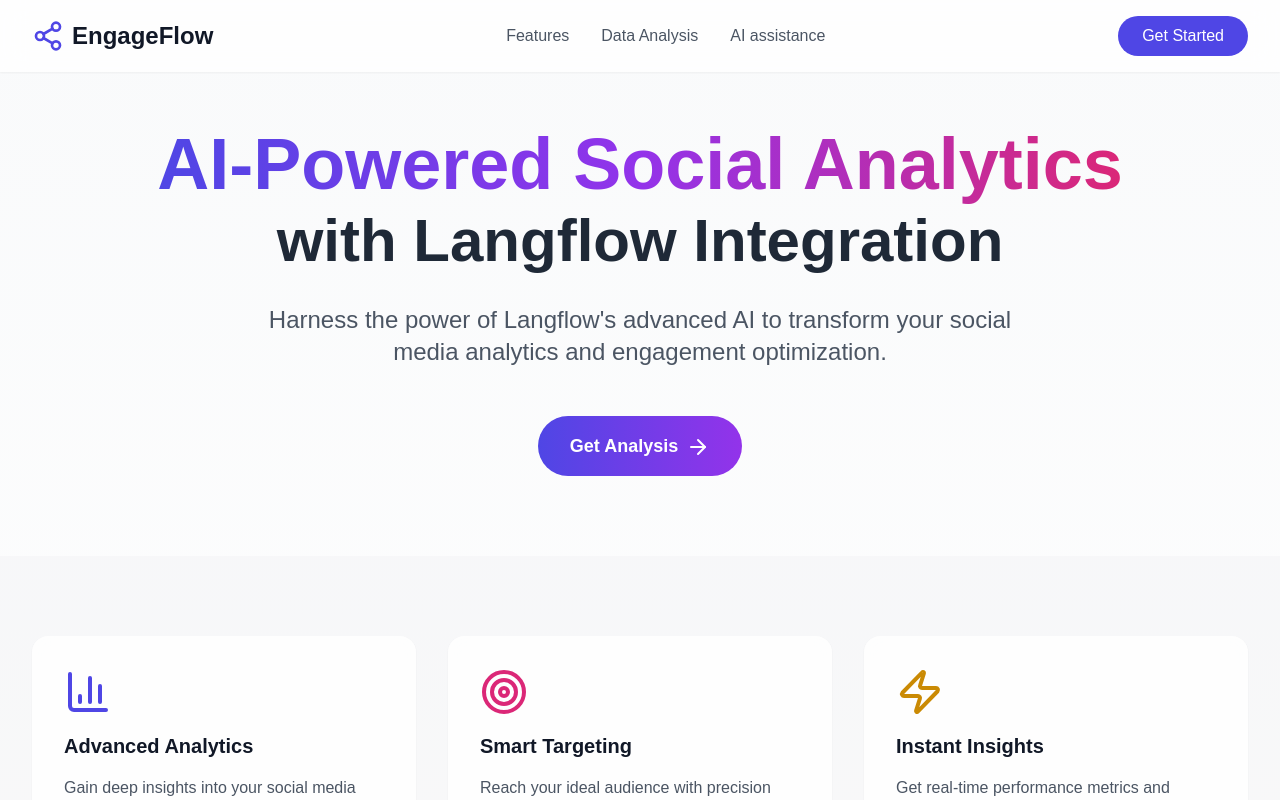
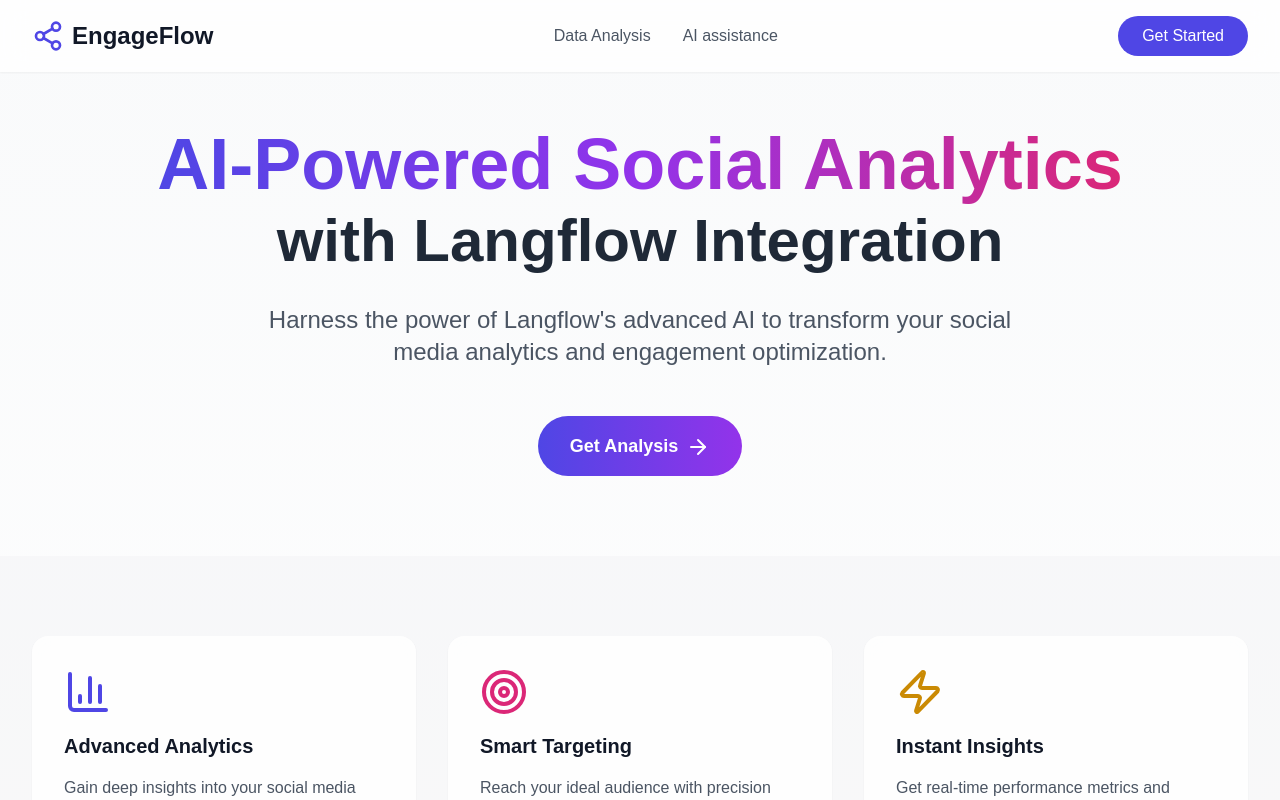
Before and after one commit to Heramb4270/Engage-Flow, a Next.js app in the folder engage-flow/: page / in a window 1280 px wide. Shown: the top 800 px of the page. Built offline with nearby package versions, Linux system fonts and the light colour scheme.

Commit message:
Update title in metadata to "EngageFlow"

```diff
--- a/engage-flow/app/layout.js
+++ b/engage-flow/app/layout.js
@@ -12,7 +12,7 @@
 });
 
 export const metadata = {
-  title: "Create Next App",
+  title: "EngageFlow",
   description: "Generated by create next app",
 };
 
--- a/engage-flow/app/page.js
+++ b/engage-flow/app/page.js
@@ -81,7 +81,7 @@
               <span className="text-2xl font-bold text-gray-900">EngageFlow</span>
             </div>
             <div className="hidden md:flex space-x-8">
-              <Link href="#features" className="text-gray-600 hover:text-indigo-600 transition-colors">Features</Link>
+              {/* <Link href="#features" className="text-gray-600 hover:text-indigo-600 transition-colors">Features</Link> */}
               <Link href="/analysis" className="text-gray-600 hover:text-indigo-600 transition-colors">Data Analysis</Link>
               <Link href="#team" className="text-gray-600 hover:text-indigo-600 transition-colors">AI assistance</Link>
             </div>
```
